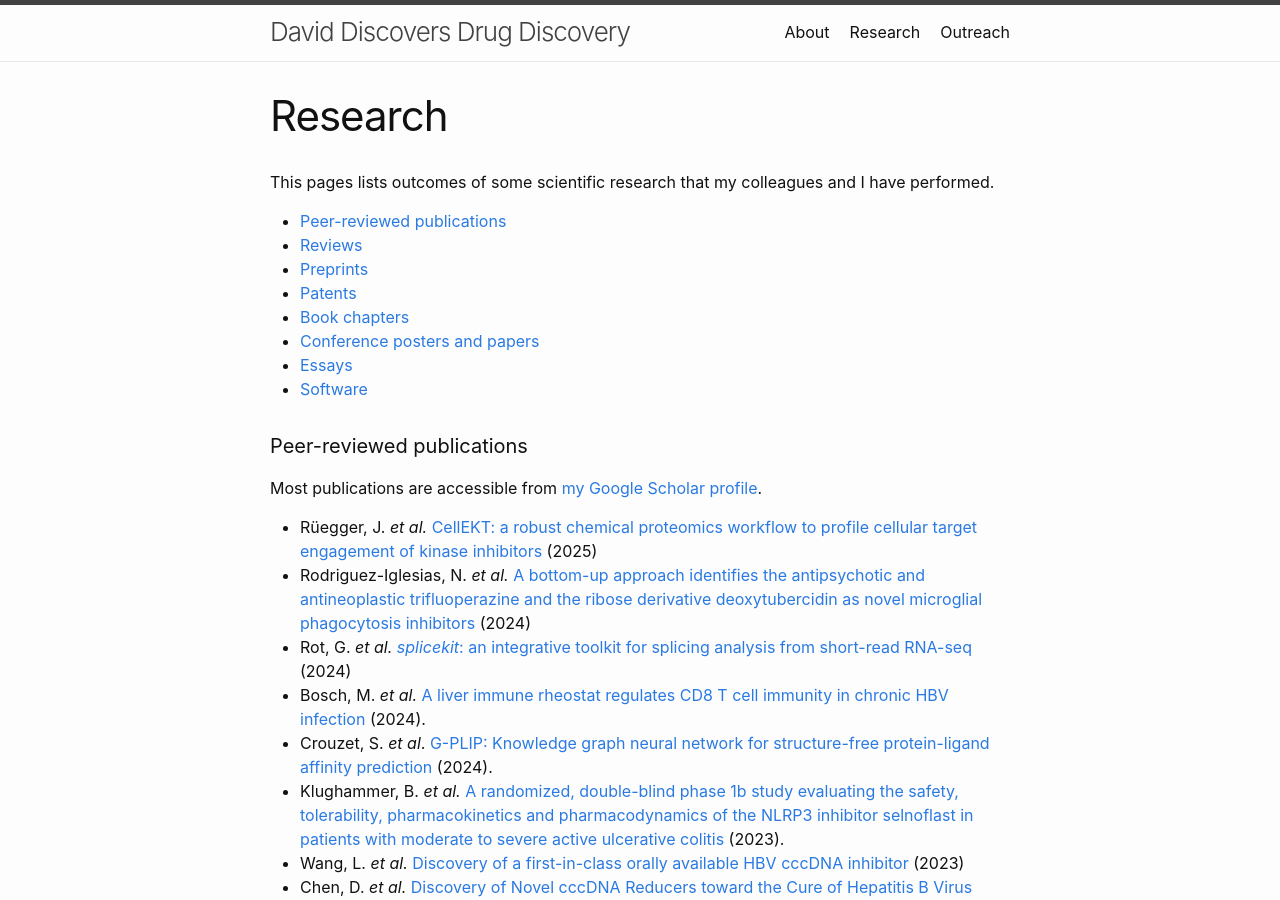
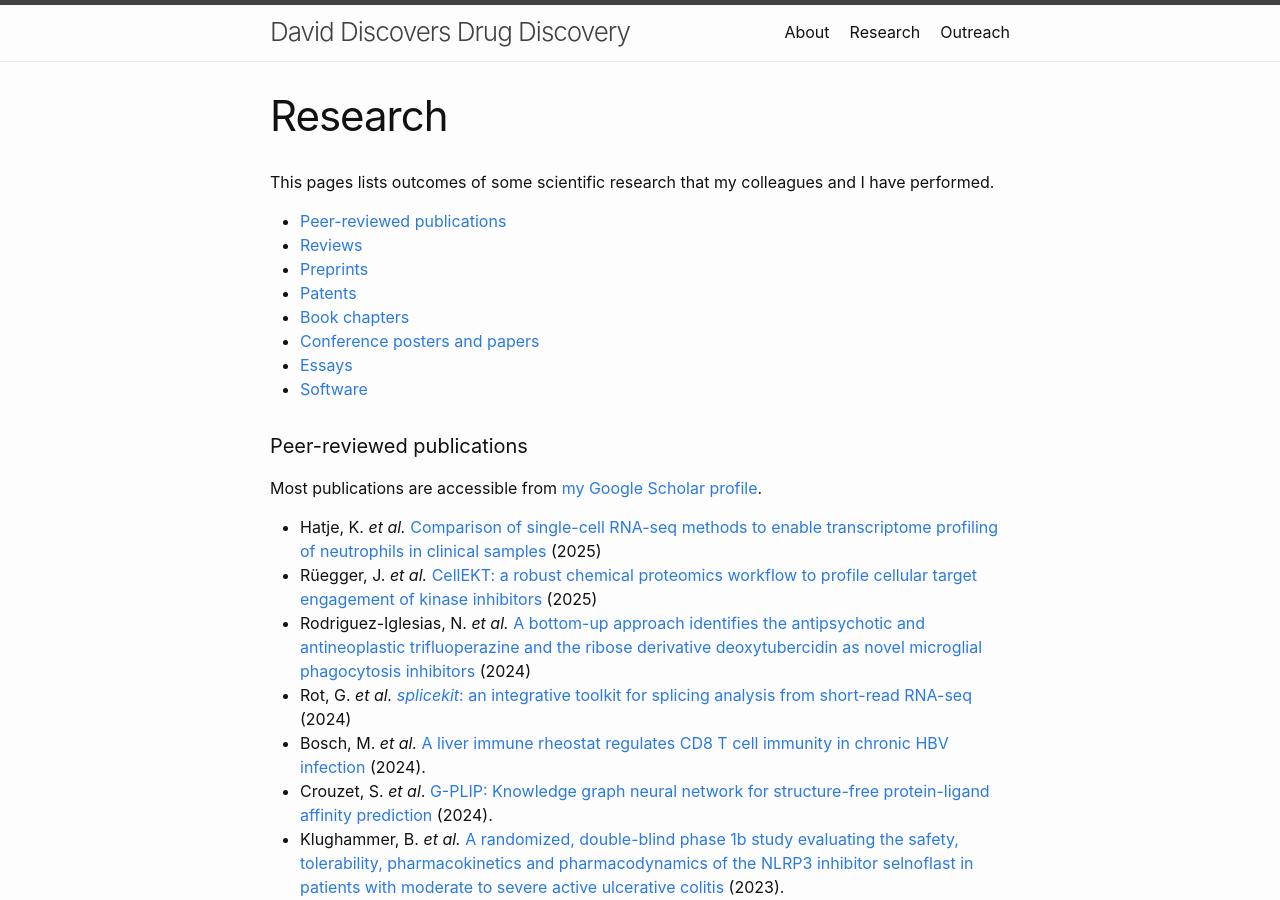
Before and after one commit to Accio/accio.github.io, a Jekyll site: the page built from _pages/research.md, in a window 1280 px wide and 900 px high. Built offline with Jekyll 4.4.1, drawn with Linux system fonts in a browser that asks for light colours; some of the changed text lies outside the part shown.

Commit message:
add neutrophil paper

```diff
--- a/_pages/research.md
+++ b/_pages/research.md
@@ -23,6 +23,7 @@ This pages lists outcomes of some scientific research that my colleagues and I h
 
 Most publications are accessible from [my Google Scholar profile](https://scholar.google.com/citations?user=ths6zX0AAAAJ&hl=en).
 
+* Hatje, K. *et al.* [Comparison of single-cell RNA-seq methods to enable transcriptome profiling of neutrophils in clinical samples](https://doi.org/10.1016/j.crmeth.2025.101173) (2025)
 * Rüegger, J. *et al.* [CellEKT: a robust chemical proteomics workflow to profile cellular target engagement of kinase inhibitors](https://doi.org/10.1016/j.mcpro.2025.100961) (2025)
 * Rodriguez-Iglesias, N. *et al.* [A bottom-up approach identifies the antipsychotic and antineoplastic trifluoperazine and the ribose derivative deoxytubercidin as novel microglial phagocytosis inhibitors](https://doi.org/10.1002/glia.24637) (2024)
 * Rot, G. *et al.* [*splicekit*: an integrative toolkit for splicing analysis from short-read RNA-seq](https://academic.oup.com/bioinformaticsadvances/article/4/1/vbae121/7735317) (2024)
```
Also changed, not shown: other parts of _pages/research.md (+0 -1 lines).
